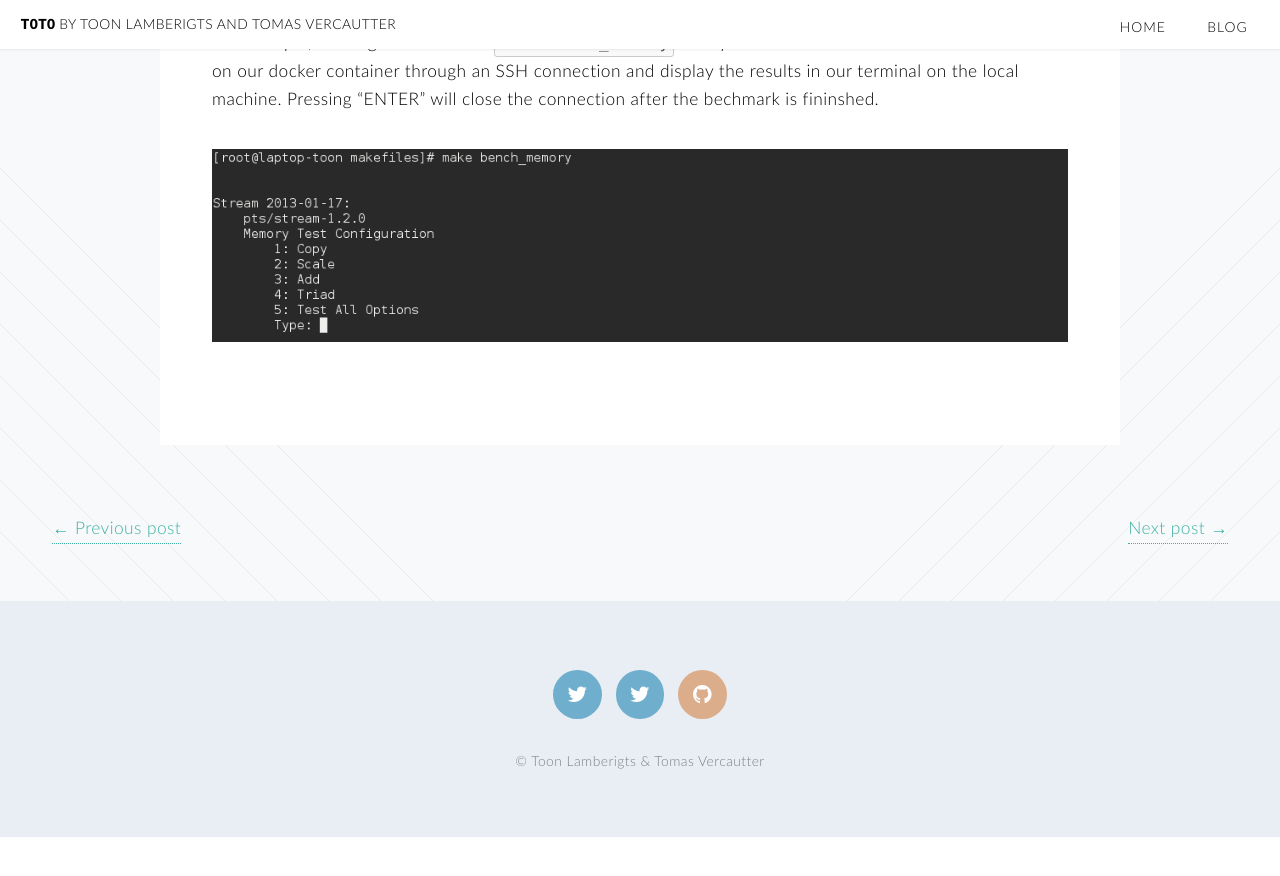
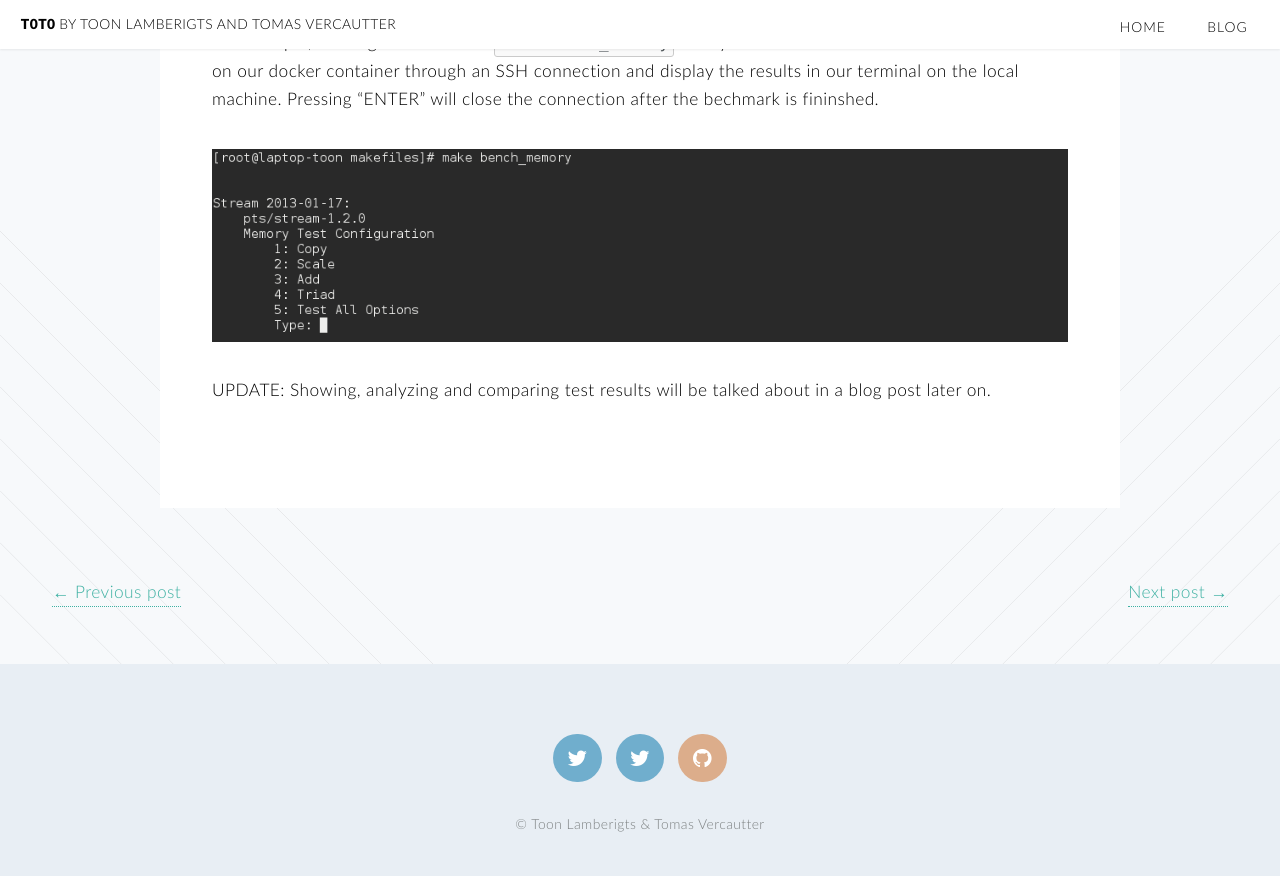
Before and after one commit to t0t0/t0t0.github.io, a Jekyll site: the page built from _posts/2016-3-17-benchmarking-performance-security-docker.md, in a window 1280 px wide and 900 px high, scrolled down 4412 px. Shown: the top 876 px of the window. Built offline with Jekyll 4.4.1, drawn with Linux system fonts in a browser that asks for light colours; before the commit the page ends 5249 px from its top, so only the background shows below that.

Commit message:
update blog post bench

```diff
--- a/_posts/2016-3-17-benchmarking-performance-security-docker.md
+++ b/_posts/2016-3-17-benchmarking-performance-security-docker.md
@@ -142,3 +142,6 @@ bench_memory:
 For example, running the command `make bench_memory` locally will execute the benchmark test "stream" on our docker container through an SSH connection and display the results in our terminal on the local machine. Pressing "ENTER" will close the connection after the bechmark is fininshed.
 
 <div style="text-align:center;padding-bottom:25px;"><img src ="/images/bench_memory.png" style="max-width:100%" /></div>
+
+
+UPDATE: Showing, analyzing and comparing test results will be talked about in a blog post later on.
```
